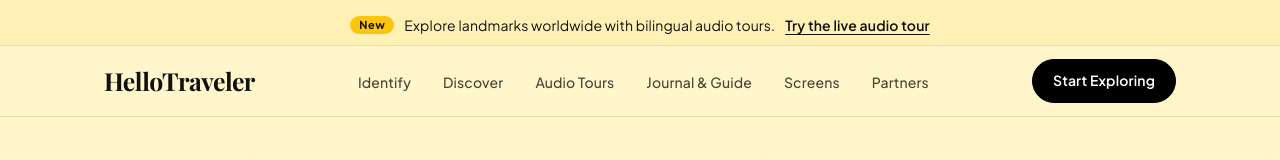
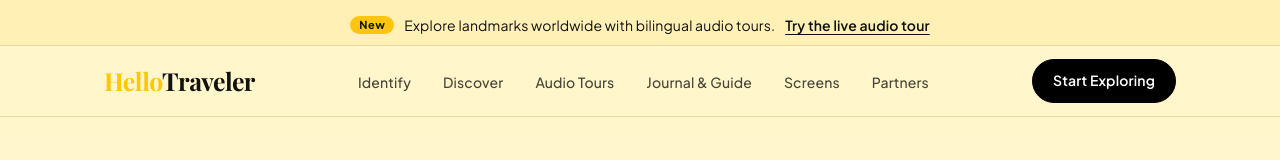
Before and after one commit to fareezismail/hellotraveler-site, a plain HTML site: page index.html in a window 1280 px wide. Shown: the top 160 px of the page. Drawn offline with nearby package versions, Linux system fonts and the light colour scheme; a web font is replaced by a local one.

Commit message:
Header wordmark: gold 'Hello' (#FFC700), dark 'Traveler'; remove dead .site-header split
Updated brand wordmark styling and simplified text assignment.

```diff
--- a/index.html
+++ b/index.html
@@ -1486,7 +1486,7 @@
   <header class="nav">
     <div class="container nav-inner">
       <a href="#" class="brand-lockup" aria-label="HelloTraveler home">
-        <span class="brand-wordmark" data-cms="site.brandName">HelloTraveler</span>
+        <span class="brand-wordmark"><span style="color:#FFC700">Hello</span>Traveler</span>
       </a>
 
       <ul class="nav-links">
@@ -2527,7 +2527,7 @@
 
         document.querySelectorAll('[data-cms]').forEach((el) => {
           const val = getByPath(data, el.dataset.cms);
-          if (typeof val === 'string') { if (el.classList.contains('brand-wordmark') && el.closest('.site-header') && val.indexOf('Hello') === 0) { el.textContent = ''; var hello = document.createElement('span'); hello.style.color = '#FFC700'; hello.textContent = 'Hello'; el.append(hello, document.createTextNode(val.slice(5))); } else el.textContent = val; }
+          if (typeof val === 'string') el.textContent = val;
         });
 
         document.querySelectorAll('[data-cms-link]').forEach((el) => {
```
